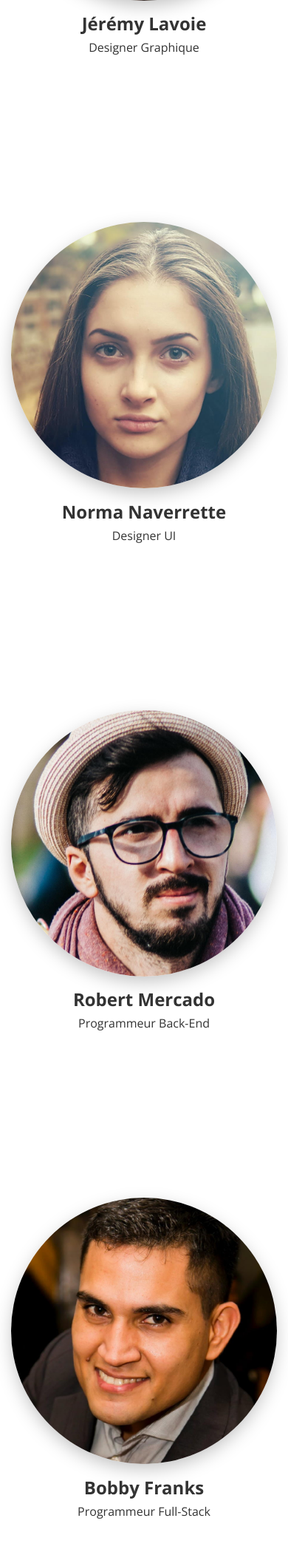
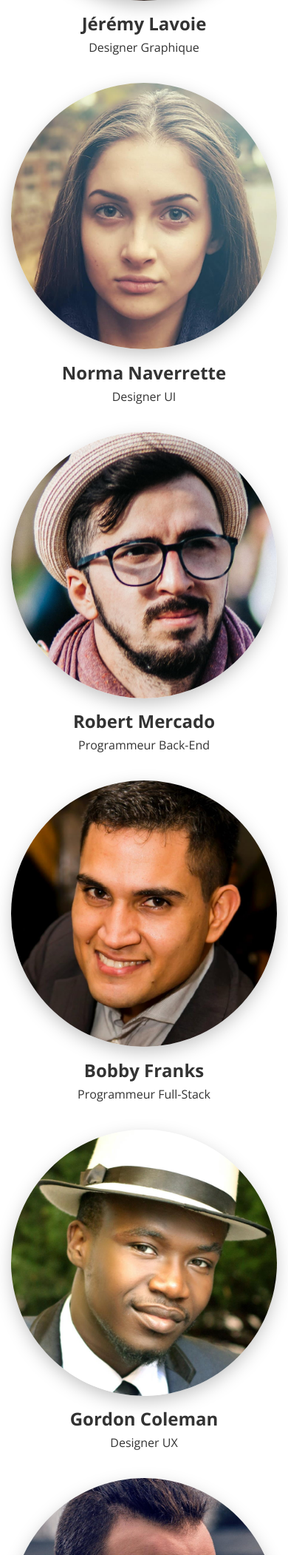
Before and after one commit to AlexandreStang/2018_convention_web, a PHP site: page /programmation.html in a window 390 px wide. Shown: the part 568-2670 px from the top of the page at 74% size. Run offline with PHP 8.4, Linux system fonts and the light colour scheme; some web fonts are replaced.

Commit message:
Fixed the guests' spacing issues

```diff
--- a/scss/elements/_invites.scss
+++ b/scss/elements/_invites.scss
@@ -9,7 +9,7 @@
 .invites .invites-liste > div {
   width: 22.5%;
   max-width: 270px;
-  height: 335px;
+
 
   margin-bottom: 32px;
 
@@ -41,7 +41,7 @@
     width: 46.6666%;
     max-width: 335px;
 
-    margin-bottom: 118px;
+    margin-bottom: 10%;
   }
 
 }
@@ -52,7 +52,6 @@
       width: 100%;
       max-width: 100%;
 
-      margin-bottom: 224px;
       height: auto;
     }
 
--- a/style.css
+++ b/style.css
@@ -729,7 +729,6 @@ h4, h5, h6 {
 .invites .invites-liste > div {
   width: 22.5%;
   max-width: 270px;
-  height: 335px;
   margin-bottom: 32px;
   position: relative;
 }
@@ -754,14 +753,13 @@ h4, h5, h6 {
   .invites .invites-liste > div {
     width: 46.6666%;
     max-width: 335px;
-    margin-bottom: 118px;
+    margin-bottom: 10%;
   }
 }
 @media screen and (max-width: 500px) {
   .invites .invites-liste > div {
     width: 100%;
     max-width: 100%;
-    margin-bottom: 224px;
     height: auto;
   }
 }
```
Also changed, not shown: 1 other file.
